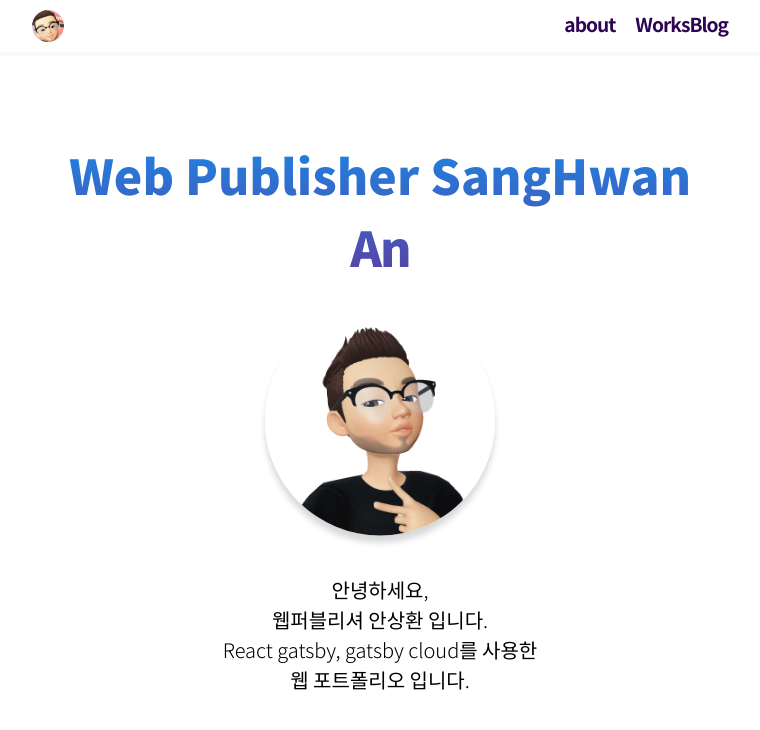
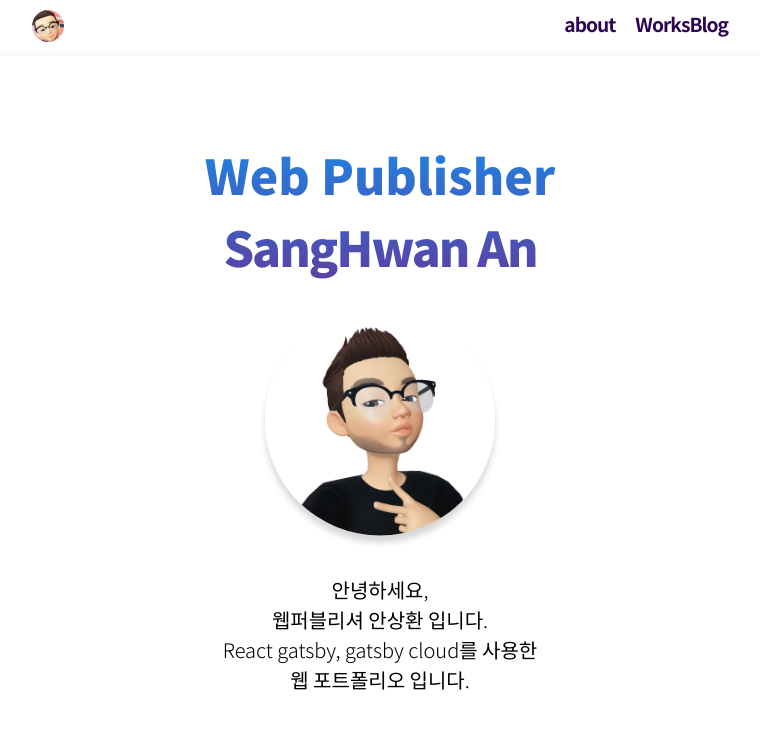
Before and after one commit to sanghwanAN/ash-Portfolio, a Gatsby site: page / in a window 1280 px wide. Shown: the whole page, without its empty margins (260-1020 px from the left). Built offline with nearby package versions, Linux system fonts and the light colour scheme; Gatsby itself is replaced by a stand-in of ours.

Commit message:
컨텐츠 타이틀 줄바꿈 추가

```diff
--- a/src/style/_layout.scss
+++ b/src/style/_layout.scss
@@ -108,6 +108,9 @@ header + .container {
   word-break: keep-all;
   letter-spacing: -1px;
   font-weight: 900;
+  > span {
+    display: block;
+  }
 }
 .site-title {
   font-size: 3rem;
```
